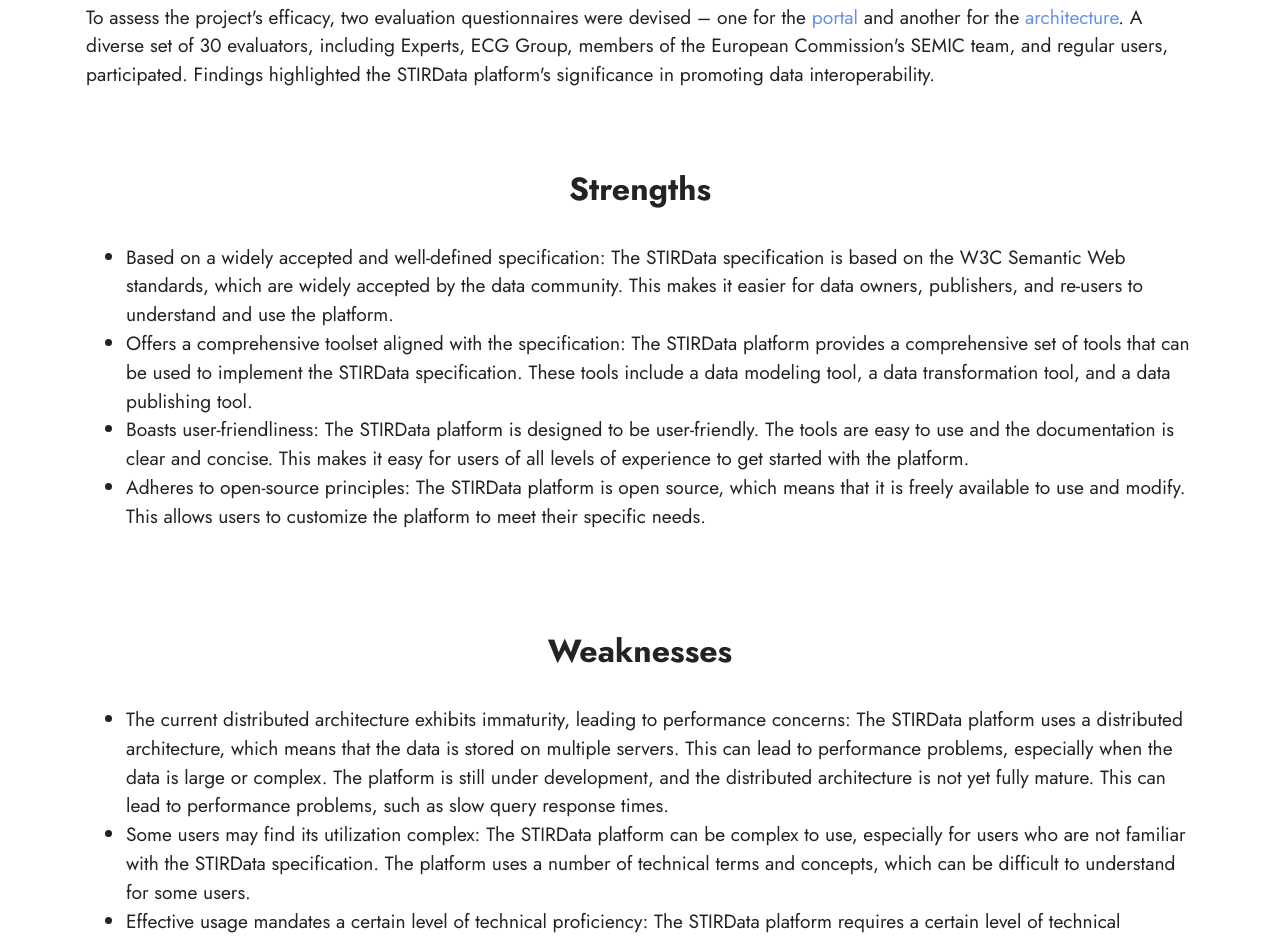
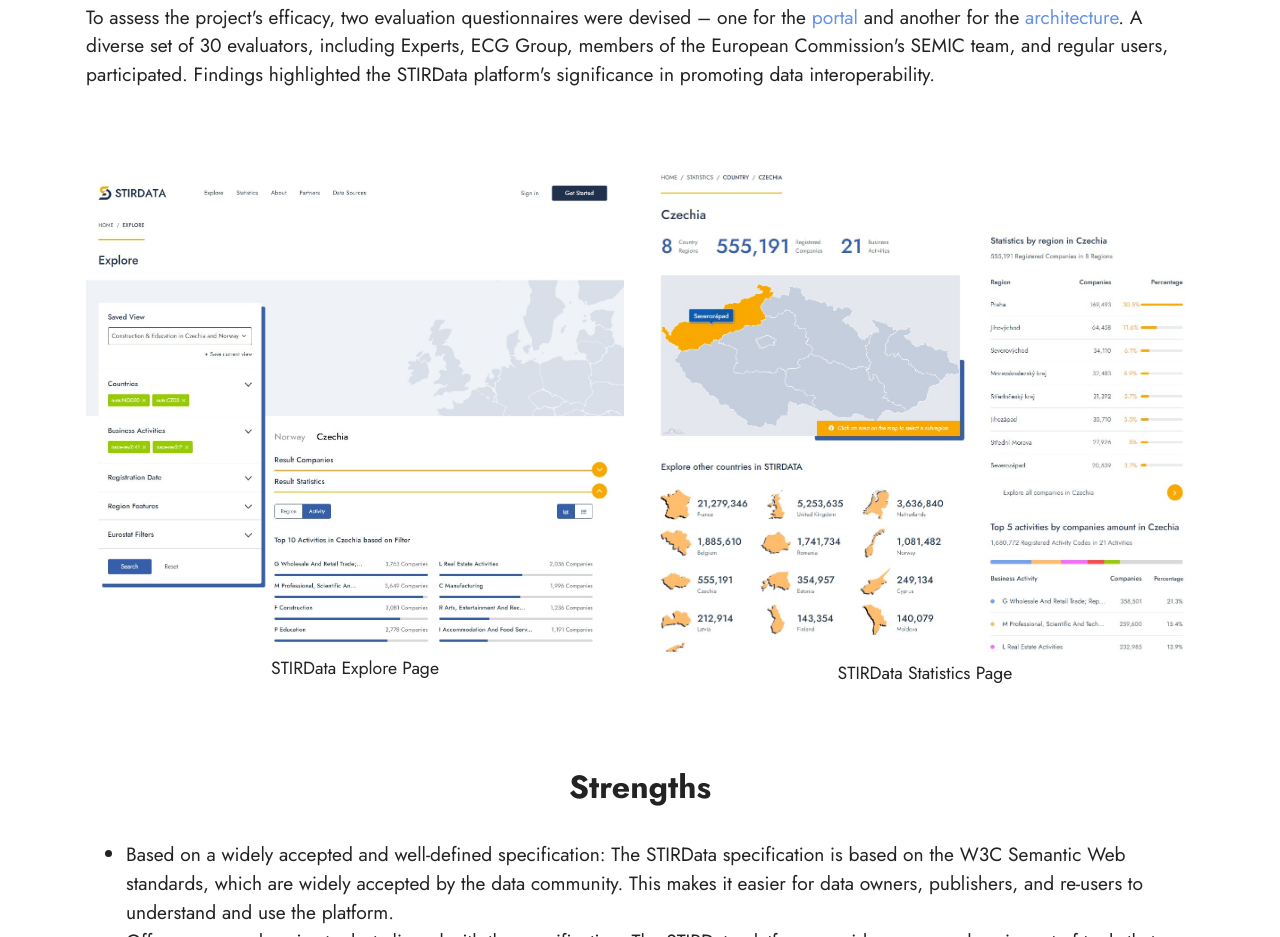
Before and after one commit to STIRData/stirdata-website, a plain HTML site: page posts/stirdata-platform-evaluation.html in a window 1280 px wide. Shown: the part 865-1802 px from the top of the page. Drawn offline with Linux system fonts and the light colour scheme.

Commit message:
Add images in stirdata-platform-evaluation post

```diff
--- a/posts/stirdata-platform-evaluation.html
+++ b/posts/stirdata-platform-evaluation.html
@@ -69,6 +69,29 @@
             Commission's SEMIC team, and regular users, participated. Findings highlighted the STIRData platform's
             significance in promoting data interoperability.
           </p>
+        </div>
+      </div>
+    </div>
+  </section>
+
+  <section class="image2 cid-sptnP1ZSPe" id="image2-25">
+    <div class="container">
+      <div class="row align-items-center">
+        <div class="col-12 col-lg-6">
+          <div class="image-wrapper">
+            <img src="../assets/images/stirdata-platform-evaluation/image3.jpg" alt="statisticcs-page">
+            <p class="mbr-description mbr-fonts-style mt-2 align-center display-4">
+              STIRData Statistics Page
+            </p>
+          </div>
+        </div>
+        <div class="col-12 col-lg-6">
+          <div class="image-wrapper">
+            <img src="../assets/images/stirdata-platform-evaluation/image2.jpg" alt="explore-page">
+            <p class="mbr-description mbr-fonts-style mt-2 align-center display-4">
+              STIRData Explore Page
+            </p>
+          </div>
         </div>
       </div>
     </div>
```
Also changed, not shown: assets/images/stirdata-platform-evaluation/image2.jpg (added), assets/images/stirdata-platform-evaluation/image3.jpg (added).
